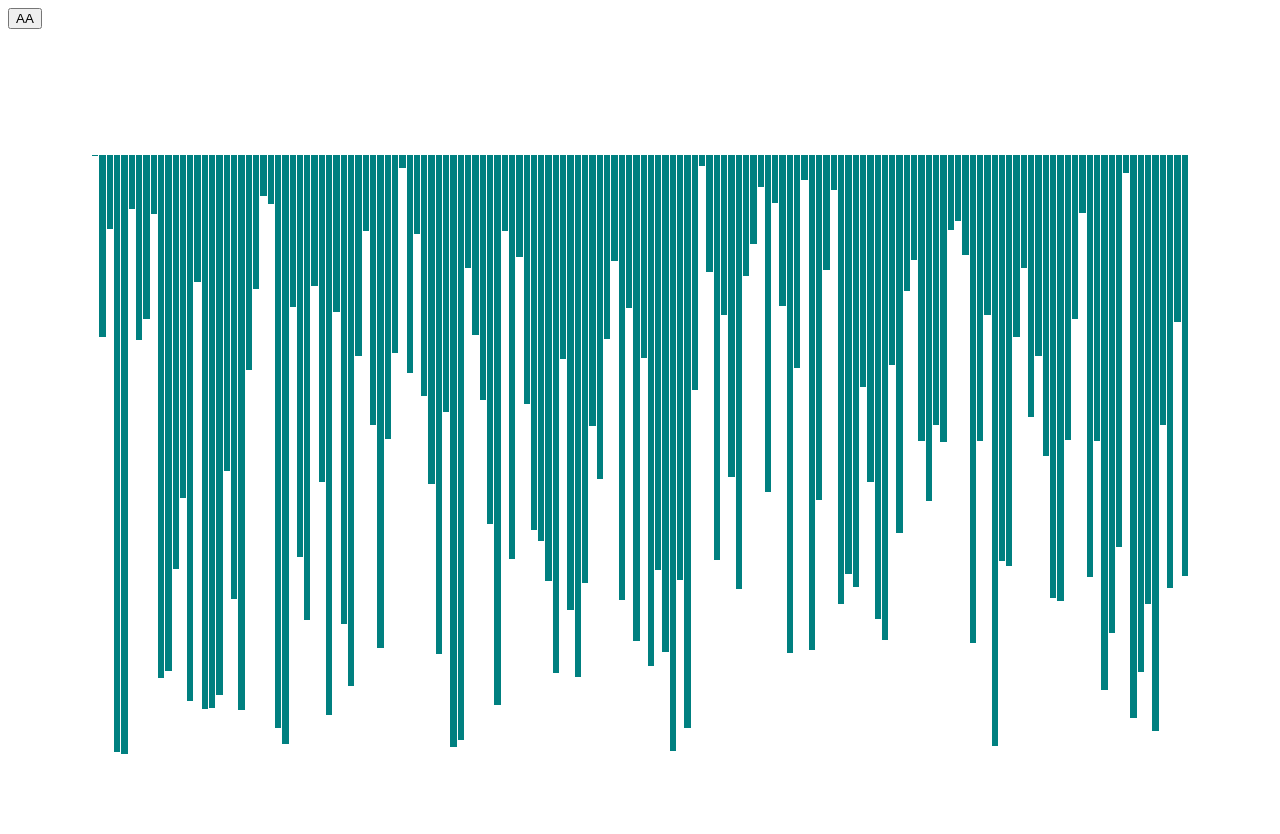
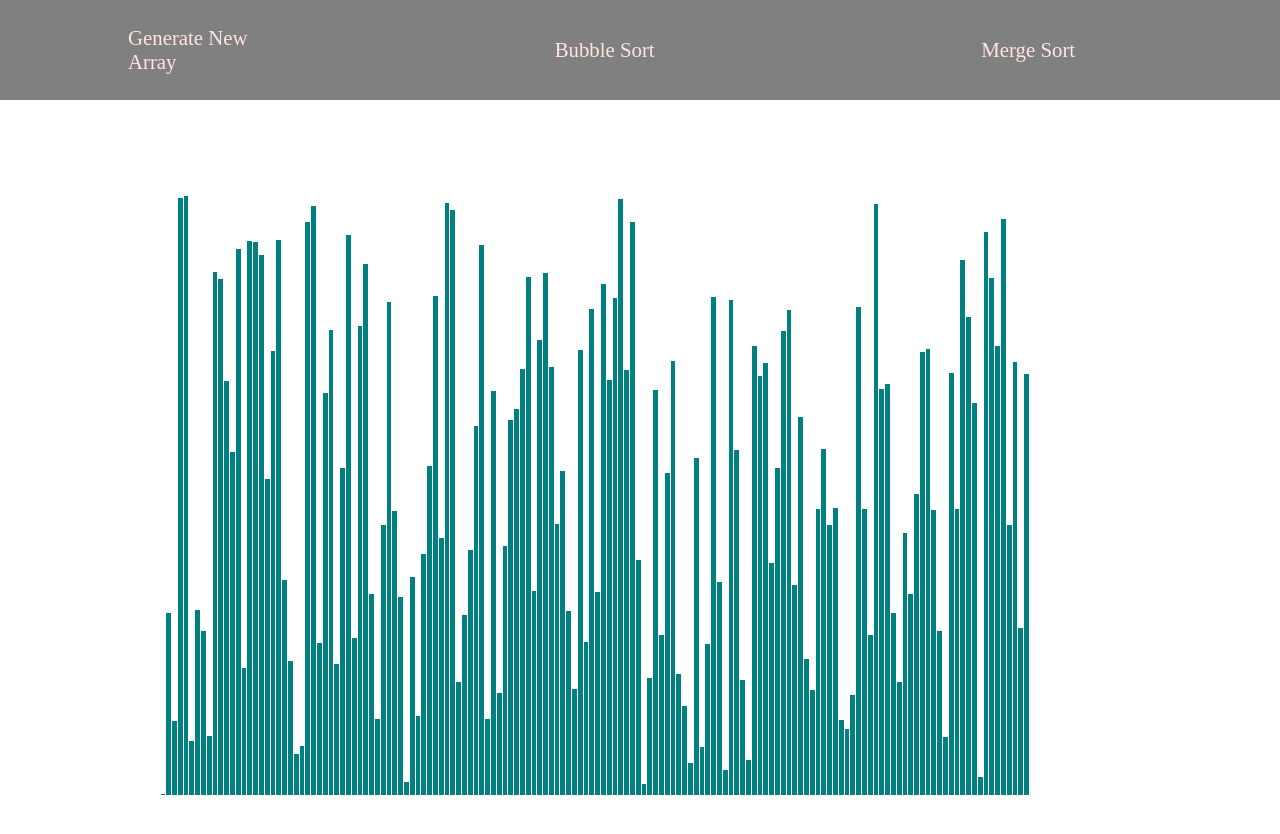
Before and after one commit to tvdao/sortingVisualizer, a React (Create React App) app: page / in a window 1280 px wide. Shown: the top 834 px of the page. Built offline with nearby package versions, Linux system fonts and the light colour scheme.

Commit message:
Add Header with Div Buttons

```diff
--- a/src/SortingVisualizer.css
+++ b/src/SortingVisualizer.css
@@ -1,3 +1,9 @@
-/* .body {
-    width: 80%;
-} */
+* {
+    margin: 0;
+    padding: 0;
+}
+
+.body {
+    margin: 0 auto;
+    width: 75%;
+}
--- a/src/SortingVisualizer.jsx
+++ b/src/SortingVisualizer.jsx
@@ -1,6 +1,7 @@
 import React, {useState} from "react";
 import {arrayOperations} from "./arrayOperations";
 import Array from "./components/Array"
+import Header from "./components/Header";
 import "./SortingVisualizer.css"
 
 const SortingVisualizer = () => {
@@ -31,7 +32,7 @@ const SortingVisualizer = () => {
                     })
                         array[j].onColumn = false;
                         array[j+1].onColumn = false;
-                }, 15)
+                }, 30)
             }
         }
 
@@ -40,12 +41,24 @@ const SortingVisualizer = () => {
         })
     }
 
+    const generateNewArray = () => {
+        setArrayState({
+            array: arrayOperations(150, 600)
+        })
+    }
+
     return (
-        <div className="body">
-            <button onClick={()=>bubbleSort(arrayState.array)}>AA</button>
-            <Array
+        <div>
+            <Header
                 array = {arrayState.array}
+                generateNewArray = {generateNewArray}
+                bubbleSort = {bubbleSort}
             />
+            <div className="body">
+                <Array
+                    array = {arrayState.array}
+                />
+            </div>
         </div>
     )
 }
--- a/src/components/Array.css
+++ b/src/components/Array.css
@@ -1,6 +1,4 @@
 .array {
     margin: 10% 0;
     width: 100%;
-    display: flex;
-    justify-content: center;
 }
--- /dev/null
+++ b/src/components/Header.css
@@ -0,0 +1,14 @@
+.button-div {
+    width: 16%;
+    font-size: 130%;
+    color: mistyrose;
+    margin: 0 10%;
+}
+
+.header {
+    width: 100%;
+    height: 100px;
+    background-color: grey;
+    display: flex;
+    align-items: center;
+}
--- /dev/null
+++ b/src/components/Header.jsx
@@ -0,0 +1,24 @@
+import React from "react";
+import "./Header.css";
+
+const Header = ({generateNewArray, array, bubbleSort}) => {
+    return (
+        <div className="header">
+            <div className="button-div">
+                <p className="gen-array" onClick={() => {
+                    generateNewArray();
+                }}>Generate New Array</p>
+            </div>
+            <div className="button-div">
+                <p className="buttons" onClick={() => {
+                    bubbleSort(array);
+                }}>Bubble Sort</p>
+            </div>
+            <div className="button-div">
+                <p className="buttons">Merge Sort</p>
+            </div>
+        </div>
+    )
+}
+
+export default Header;
```
